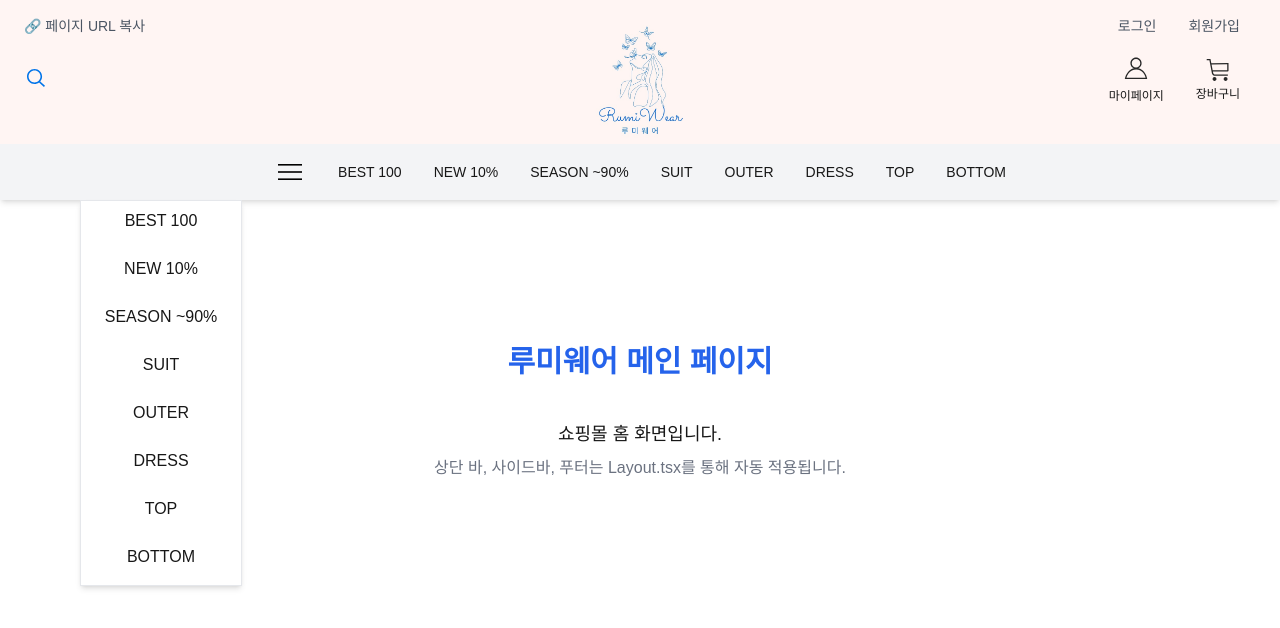
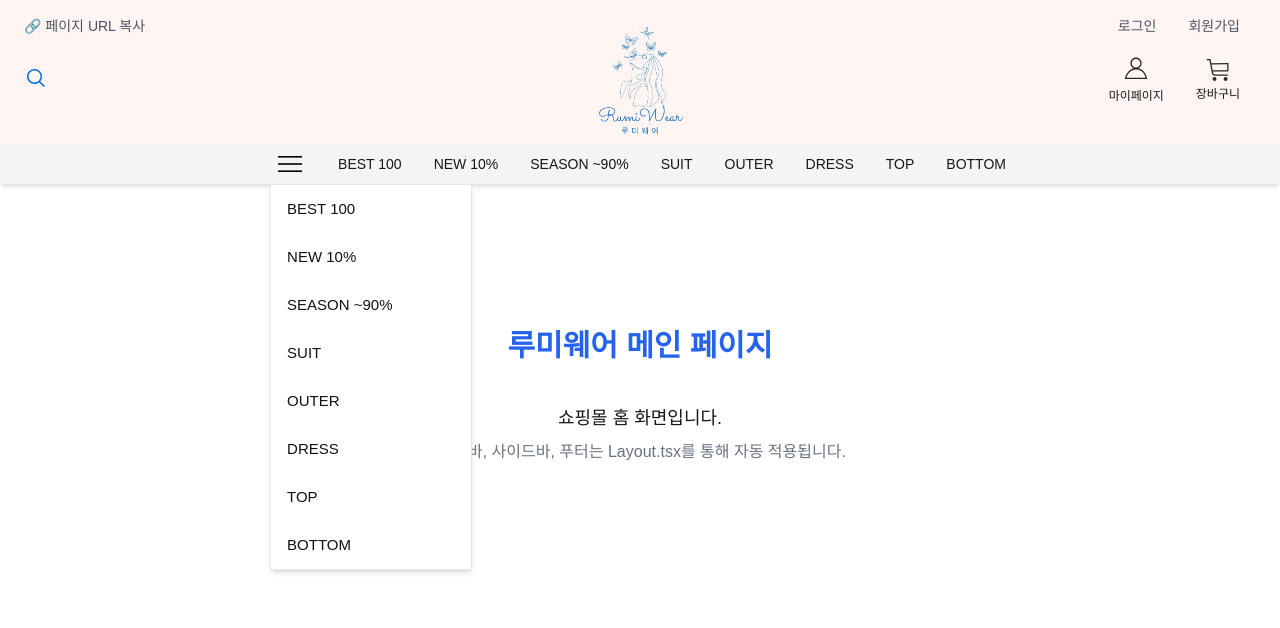
Before and after one commit to suzyp0223/rumiware-next, a Next.js app: page / in a window 1280 px wide. Both pictures are taken after a click on the button 290 px from the left and 172 px from the top of the page. Shown: the top 628 px of the page. Built offline with nearby package versions, Linux system fonts and the light colour scheme.

Commit message:
사이드바 3뎁스 수정완료

```diff
--- /dev/null
+++ b/src/components/common/Sidebar copy.tsx
@@ -0,0 +1,82 @@
+import { useRef, useState } from "react";
+
+import Link from "next/link";
+
+import useClickOutside from "@/hooks/useClickOutside";
+import { Category } from "./Category";
+
+interface SidebarProps {
+  isOpen: boolean;
+  onClose: () => void;
+}
+
+const SideBar = ({ isOpen, onClose }: SidebarProps) => {
+  const [activeIndex, setActiveIndex] = useState<number | null>(null);
+  const dropDownRef = useRef<HTMLDivElement | null>(null);
+
+  // 외부 클릭 시 닫기
+  useClickOutside(dropDownRef, onClose, isOpen);
+
+  return (
+    <aside>
+      {isOpen && (
+        <div
+          ref={dropDownRef}
+          className="relative top-full left-20 w-40 bg-white shadow-md border z-50"
+        >
+          <ul className="flex flex-col w-40  h-[384px] ">
+            {Category.map((category, index) => (
+              <li
+                key={category.name}
+                className="group"
+                onMouseEnter={() => setActiveIndex(index)}
+                onMouseLeave={() => setActiveIndex(null)}
+              >
+                <Link
+                  href={category.pathName}
+                  className="h-12 flex items-center justify-center hover:bg-gray-100"
+                >
+                  {category.name}
+                </Link>
+
+                {/* 2단계: subcategories */}
+                {category.subcategories && activeIndex === index && (
+                  <ul className="w-40 h-[384px] absolute top-0 left-full bg-white border shadow-md z-50">
+                    {category.subcategories.map((sub) => (
+                      <li key={sub.name} className="relative group">
+                        <Link
+                          href={sub.pathName}
+                          className="h-12 flex items-center text-sm text-gray px-4 hover:bg-gray-100"
+                        >
+                          └ {sub.name}
+                        </Link>
+
+                        {/* 3단계: thirdSubcategories */}
+                        {sub.thirdSubcategories && (
+                          <ul className="w-40 h-[384px] absolute top-0 left-full bg-white border shadow-md z-50">
+                            {sub.thirdSubcategories.map((third) => (
+                              <li key={third.name}>
+                                <Link
+                                  href={third.pathName}
+                                  className="h-12 flex items-center text-sm text-gray px-4 hover:bg-gray-100"
+                                >
+                                  &nbsp;&nbsp;&nbsp;&nbsp;↳ {third.name}
+                                </Link>
+                              </li>
+                            ))}
+                          </ul>
+                        )}
+                      </li>
+                    ))}
+                  </ul>
+                )}
+              </li>
+            ))}
+          </ul>
+        </div>
+      )}
+    </aside>
+  );
+};
+
+export default SideBar;
--- a/src/components/common/Sidebar.tsx
+++ b/src/components/common/Sidebar.tsx
@@ -1,9 +1,6 @@
+import useClickOutside from "@/hooks/useClickOutside";
+import Link from "next/link";
 import { useRef, useState } from "react";
-
-import clsx from "clsx";
-import Link from "next/link";
-
-import useClickOutside from "@/hooks/useClickOutside";
 import { Category } from "./Category";
 
 interface SidebarProps {
@@ -11,72 +8,116 @@ interface SidebarProps {
   onClose: () => void;
 }
 
+/**
+ * ✅ 전체 흐름 요약: 마우스를 올릴 때마다 어떻게 메뉴가 보여지는가?
+ * [사용자 인터랙션 발생]
+   ↓
+ * setActiveIndex(index) or setActiveSubIndex(index)
+   ↓
+    React가 상태가 바뀌었음을 인지
+      ↓
+    해당 컴포넌트 함수가 다시 실행 (리렌더링 발생)
+      ↓
+    JSX 조건부 렌더링에 의해
+   → 필요한 2뎁, 3뎁 메뉴가 화면에 보임
+
+   ✅ 상태 변화가 React에서 UI로 반영되는 핵심 구조
+   useState → 상태 업데이트 → 컴포넌트 함수 재실행 → 조건부 JSX → DOM 변경
+ *
+ */
+
+/*  흐름
+  [유저가 마우스를 올림]
+        ↓
+    setActiveIndex(1)
+            ↓
+    React → 리렌더링 → 조건 만족 → Category[1].subcategories 렌더
+            ↓
+    2뎁 메뉴 보임
+            ↓
+    setActiveSubIndex(0)
+            ↓
+    React → 리렌더링 → 조건 만족 → Category[1].sub[0].thirdSub 렌더
+            ↓
+    3뎁 메뉴 보임
+*/
 const SideBar = ({ isOpen, onClose }: SidebarProps) => {
   const [activeIndex, setActiveIndex] = useState<number | null>(null);
-  const dropDownRef = useRef<HTMLDivElement | null>(null);
+  const [activeSubIndex, setActiveSubIndex] = useState<number | null>(null);
+  const dropDownRef = useRef<HTMLDivElement>(null);
 
-  // 외부 클릭 시 닫기
   useClickOutside(dropDownRef, onClose, isOpen);
 
   return (
-    <aside className="relative">
+    <aside>
       {isOpen && (
-        <div
-          ref={dropDownRef}
-          className={clsx("absolute top-full left-20 w-54 bg-white shadow-md border z-50")}
-        >
-          <ul>
-            {/* <ul className="w-162"> */}
+        <div ref={dropDownRef} className="relative flex border border-gray-200 z-50">
+          {/* 1dep: 좌측 고정 메뉴 */}
+          <ul className="flex flex-col w-[200px] h-[384px]  bg-white ">
             {Category.map((category, index) => (
               <li
                 key={category.name}
-                className="relative group w-40  h-12 min-h-[48px]"
-                onMouseEnter={() => setActiveIndex(index)}
-                onMouseLeave={() => setActiveIndex(null)}
+                onMouseEnter={() => {
+                  setActiveIndex(index);
+                  setActiveSubIndex(null);
+                }}
               >
                 <Link
                   href={category.pathName}
-                  // className="hover:text-blue-500 block px-2 py-1 text-center"
-                  className="block text-center px-4 py-2 hover:text-blue-500"
+                  className="flex items-center h-12 px-4 text-[15px] text-[#111] hover:bg-gray-100 hover:text-blue-600 cursor-pointer"
                 >
                   {category.name}
                 </Link>
+              </li>
+            ))}
+          </ul>
 
-                {/* 2단계: subcategories */}
-                {category.subcategories && activeIndex === index && (
-                  <ul className="absolute top-0 left-full bg-white border shadow-md h-auto z-50">
-                    {category.subcategories.map((sub) => (
-                      <li key={sub.name} className="relative group w-40">
+          {/* 2dep */}
+          {activeIndex !== null && Category[activeIndex].subcategories && (
+            <ul className="flex flex-col w-[200px] h-[384px] bg-white  absolute top-0 left-[200px] shadow-lg ">
+              {Category[activeIndex].subcategories.map((sub, subIdx) => {
+                const hasThird = !!sub.thirdSubcategories?.length;
+
+                return (
+                  <li
+                    key={sub.name}
+                    onMouseEnter={() => {
+                      setActiveSubIndex(subIdx);
+                    }}
+                  >
                     <Link
                       href={sub.pathName}
-                          // className="block px-4 py-2 text-sm text-gray-700 hover:bg-gray-100 whitespace-nowrap"
-                          className="block px-4 py-2 text-sm text-gray-700 hover:bg-gray-100"
+                      className={`flex items-center h-12 px-4 text-[#333] hover:bg-gray-100 hover:text-blue-600 cursor-pointer ${
+                        hasThird ? "font-bold" : ""
+                      }`}
                     >
                       └ {sub.name}
                     </Link>
+                  </li>
+                );
+              })}
+            </ul>
+          )}
 
-                        {/* 3단계: thirdSubcategories */}
-                        {sub.thirdSubcategories && (
-                          <ul className="absolute top-0 left-full bg-white border shadow-md h-auto z-50">
-                            {sub.thirdSubcategories.map((third) => (
-                              <li key={third.name} className="w-48">
+          {/* 3dep */}
+          {activeIndex !== null &&
+            activeSubIndex !== null &&
+            Category[activeIndex].subcategories?.[activeSubIndex]?.thirdSubcategories && (
+              <ul className="flex flex-col w-[200px] h-[384px] bg-white  absolute top-0 left-[400px] shadow-lg">
+                {Category[activeIndex].subcategories?.[activeSubIndex]?.thirdSubcategories.map(
+                  (third) => (
+                    <li key={third.name}>
                       <Link
                         href={third.pathName}
-                                  className="block whitespace-nowrap px-4 py-2 text-sm text-gray-700 hover:bg-gray-100 "
+                        className="flex items-center h-12 px-4 text-[#555] hover:bg-gray-100 hover:text-blue-600 cursor-pointer"
                       >
                         &nbsp;&nbsp;&nbsp;&nbsp;↳ {third.name}
                       </Link>
                     </li>
-                            ))}
+                  )
+                )}
               </ul>
             )}
-                      </li>
-                    ))}
-                  </ul>
-                )}
-              </li>
-            ))}
-          </ul>
         </div>
       )}
     </aside>
--- a/src/components/common/TabsDropDown.tsx
+++ b/src/components/common/TabsDropDown.tsx
@@ -8,14 +8,14 @@ interface TopNavProps {
   isOpen: boolean;
 }
 
-const TabsDropDown = ({ toggleSidebar }: TopNavProps) => {
+const TabsDropDown = ({ toggleSidebar, isOpen }: TopNavProps) => {
   // eslint-disable-next-line @typescript-eslint/no-unused-vars
   const [activeIndex, setActiveIndex] = useState<number | null>(null);
 
   return (
-    <ul className="md:flex justify-center items-center gap-6 text-sm font-medium py-2 bg-gray-100">
+    <ul className="md:flex justify-center items-center gap-6 text-sm font-medium bg-gray-100">
       <li className=" hover:bg-[#e5e7eb] rounded-md ">
-        <HamBtnToggle toggleSidebar={toggleSidebar} isOpen={false} />
+        <HamBtnToggle toggleSidebar={toggleSidebar} isOpen={isOpen} />
       </li>
       {Category.map((category, index) => (
         <li
--- a/src/components/layout/Layout.tsx
+++ b/src/components/layout/Layout.tsx
@@ -4,7 +4,6 @@
 // ClientProviders 안에서 children을 감싸기 위해 쓸 수 있음.
 import { ReactNode, useState } from "react";
 import Footer from "../common/Footer";
-import Sidebar from "../common/Sidebar";
 import TopNavBar from "../common/TopNavBar";
 
 const Layout = ({ children }: { children: ReactNode }) => {
@@ -16,7 +15,6 @@ const Layout = ({ children }: { children: ReactNode }) => {
   return (
     <>
       <TopNavBar isOpen={isSidebarOpen} onClose={closeSidebar} toggleSidebar={toggleSidebar} />
-      <Sidebar isOpen={isSidebarOpen} onClose={closeSidebar} />
       <main className="pt-16">{children}</main>
       <Footer />
     </>
--- a/src/components/toggle/HamBtnToggle.tsx
+++ b/src/components/toggle/HamBtnToggle.tsx
@@ -1,9 +1,8 @@
 import Image from "next/image";
 
-import Link from "next/link";
 import { useRef } from "react";
 import hamBtn from "../../assets/icon/hamBtn.svg";
-import { Category } from "../common/Category";
+import Sidebar from "../common/Sidebar";
 
 interface HamBtnToggleProps {
   toggleSidebar: () => void;
@@ -33,14 +32,8 @@ const HamBtnToggle = ({ toggleSidebar, isOpen }: HamBtnToggleProps) => {
 
       {/* 버튼 아래 드롭다운 */}
       {isOpen && (
-        <div className="absolute top-full left-0 mt-2 w-64 bg-white shadow-md z-50">
-          <ul className="p-4">
-            {Category.map((cat) => (
-              <li key={cat.name} className="py-1 hover:bg-gray-100 px-2 rounded">
-                <Link href={cat.pathName}>{cat.name}</Link>
-              </li>
-            ))}
-          </ul>
+        <div className="absolute top-full left-0 bg-white shadow-md z-50">
+          <Sidebar isOpen={isOpen} onClose={toggleSidebar} />
         </div>
       )}
     </div>
--- a/tailwind.config.js
+++ b/tailwind.config.js
@@ -13,6 +13,11 @@ module.exports = {
       fontSize: {
         base: "1rem", // ✅ 여기서 base의 크기를 확인 가능
       },
+      boxShadow: {
+        leftBottomSide: "-2px 0 6px rgba(0,0,0,0.08), 0 2px 6px rgba(0,0,0,0.08)",
+        rightBottomSide: "2px 0 6px rgba(0,0,0,0.08), 0 2px 6px rgba(0,0,0,0.08)",
+        bottomSide: "0 2px 6px rgba(0,0,0,0.08)",
+      },
     },
   },
   plugins: [],
```
Lines whose indentation alone changed are shown as unchanged.
